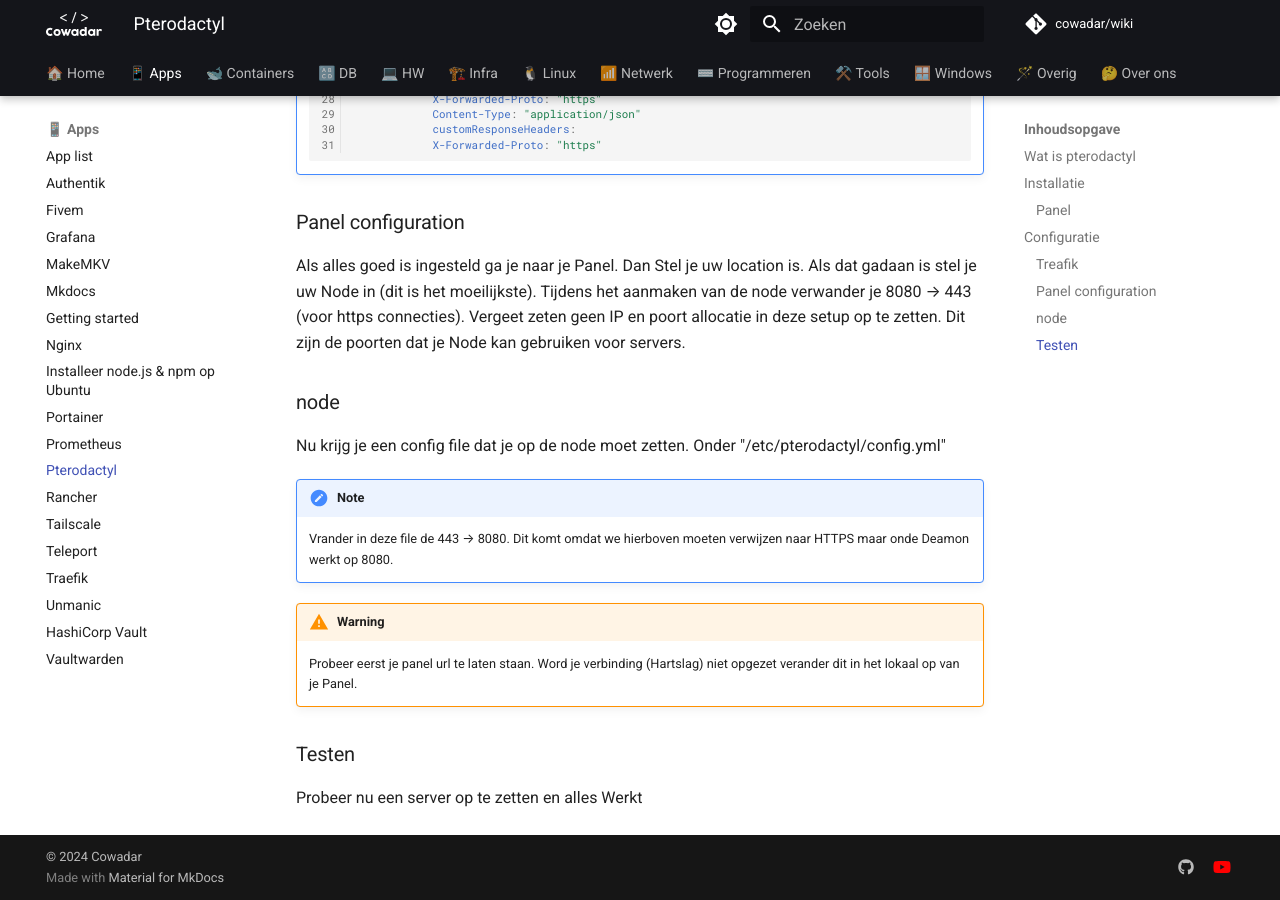
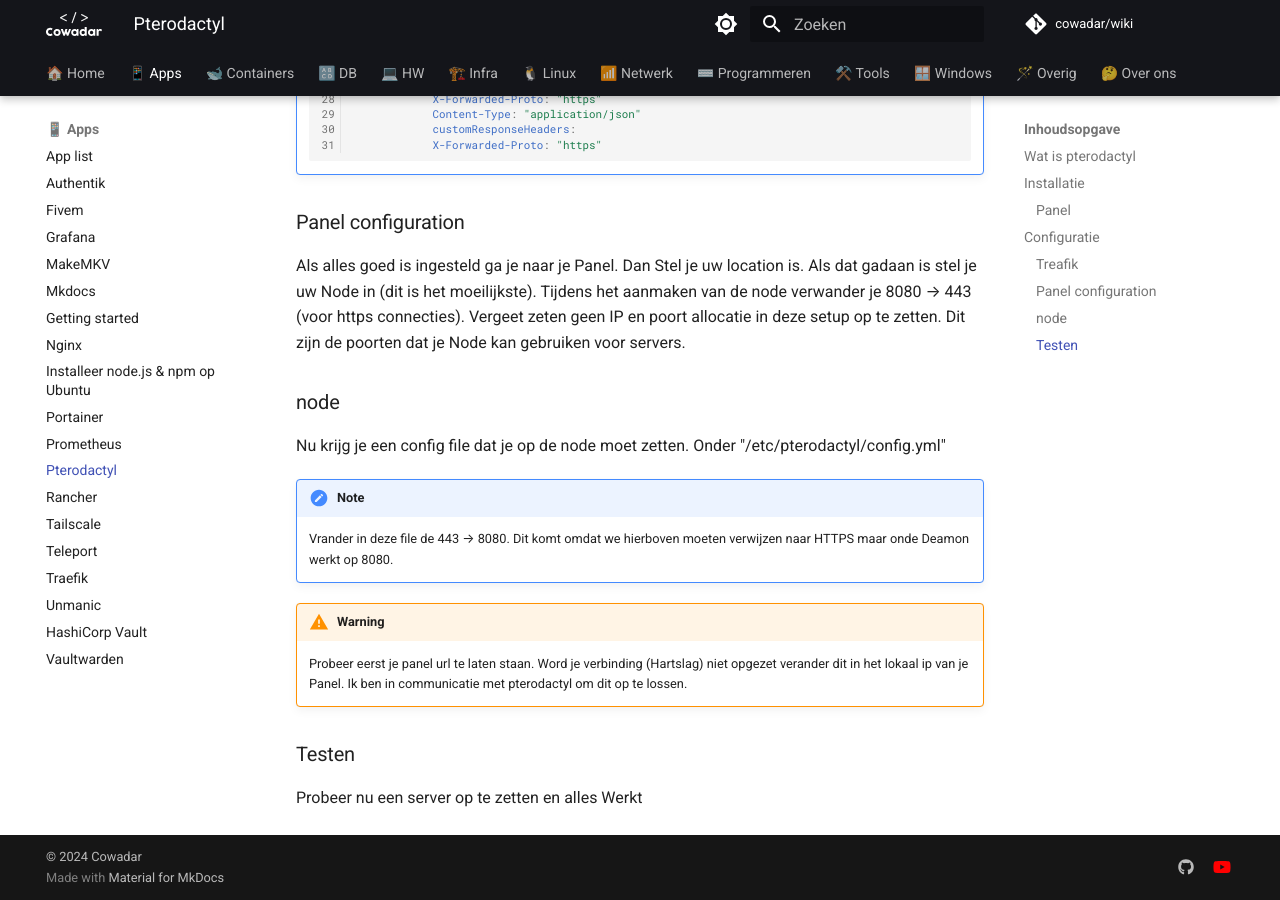
Before and after one commit to cowadar/wiki, an MkDocs documentation site: the page built from docs/apps/pterodactyl.md, in a window 1280 px wide and 900 px high, scrolled down 1918 px. Built offline with MkDocs 1.6.1 and Material for MkDocs 9.7.7, drawn with Linux system fonts in a browser that asks for light colours; comment, search, counter and statistics services are not loaded.

Commit message:
add pterodactyl

```diff
--- a/docs/apps/pterodactyl.md
+++ b/docs/apps/pterodactyl.md
@@ -220,8 +220,8 @@
 ### Treafik
 Eerst gaan we de reverse proxy instellen.
 Maak 2 URLs:
-- panel.DOMAIN.COM
-- node.DOMAIN.COM
+-   panel.DOMAIN.COM
+-   node.DOMAIN.COM
 
 !!! note
     Hou er rekening mee dat je een midelware moete instellen anders ga je Corsall errors krijgen.
@@ -277,7 +277,8 @@
 
 !!! warning
     Probeer eerst je panel url te laten staan.
-    Word je verbinding (Hartslag) niet opgezet verander dit in het lokaal op van je Panel.
+    Word je verbinding (Hartslag) niet opgezet verander dit in het lokaal ip van je Panel.
+    Ik ben in communicatie met pterodactyl om dit op te lossen.
 
 ### Testen
 Probeer nu een server op te zetten en alles Werkt
```
